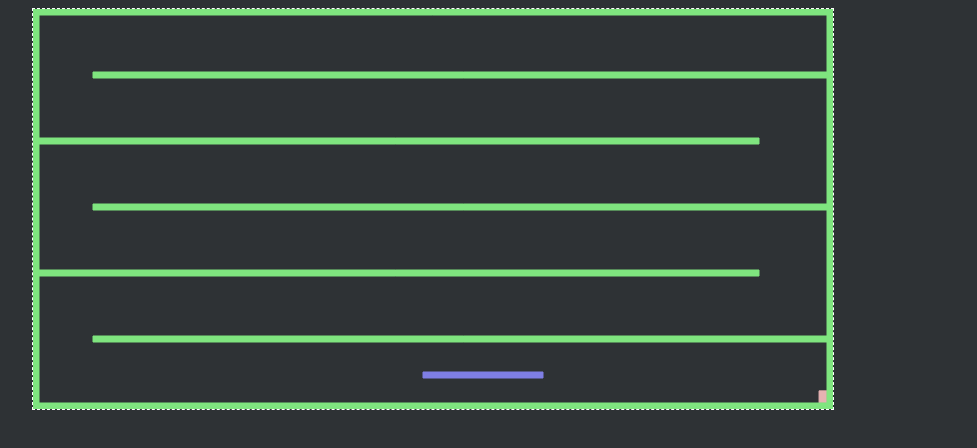
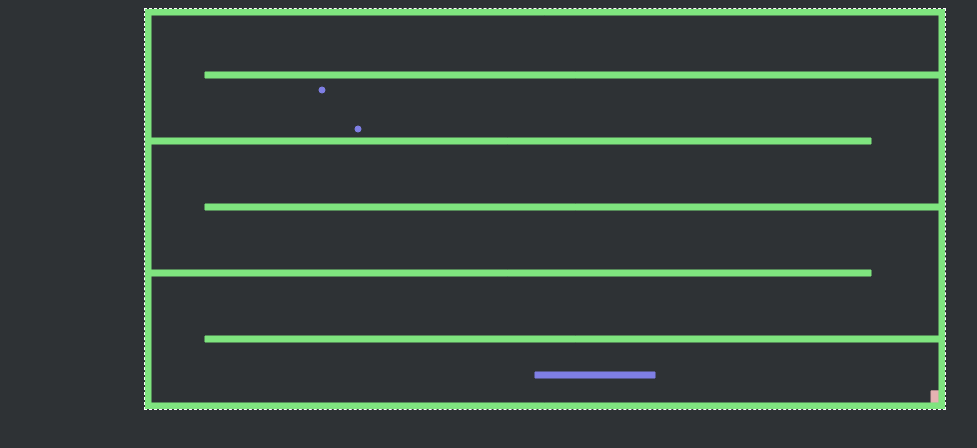
Before and after one commit to superfly91/RWMP1, a plain HTML site: page index.html in a window 1280 px wide. Shown: the whole page, without its empty margins (96-1073 px from the left). Drawn offline with Linux system fonts and the light colour scheme.

Commit message:
Added KillBall obstacle

```diff
--- a/Game.js
+++ b/Game.js
@@ -40,7 +40,6 @@ function Game(canvas, context, ASSET_MANAGER)
 			{
 				game.lives--;
 				game.world.DestroyBody(game.player.PlayerBody.theBody);
-
 			}
 		}
 
@@ -106,14 +105,13 @@ Game.prototype.init = function()
 */
 Game.prototype.update = function()
 {
-	if(this.player.moveLeft == true)
+	if(this.player.moveLeft === true)
 		this.player.DoMoveLeft();
 
-	if(this.player.jump == true)
-		this.player.DoJump();
+	if(this.player.moveRight === true)
+		this.player.DoMoveRight();
 
-	if(this.player.moveRight == true)
-		this.player.DoMoveRight();
+	this.level1.update();
 
 	this.world.Step(1 / 60, 10, 10);
     this.world.ClearForces();
--- a/Globals.js
+++ b/Globals.js
@@ -9,8 +9,8 @@ var WORLD_SCALE = 30;
 var SCREEN_HEIGHT = 0;
 var SCREEN_WIDTH = 0;
 var PLYR_DENSITY = 0.1;
-var	PLYR_REST = 0.1;
-var PLYR_FRICTION = 0.7;
+var	PLYR_REST = 0.0;
+var PLYR_FRICTION = 1.0;
 var PLYR_LIVES = 5;
 
 
--- /dev/null
+++ b/KillBalls.js
@@ -0,0 +1,51 @@
+function KillBalls(xPos, yPos, canvas, context, world)
+{
+	this.KB1InitialX = xPos;
+	this.KB1InitialY = yPos;
+
+	this.KB2InitialX = xPos + 3;
+	this.KB2InitialY = yPos - 1.3;
+
+	this.KB1 = new PhysicsObject(
+		canvas,context,world,"kinematic",
+		0.1, 0.1,
+		this.KB1InitialX, this.KB1InitialY,
+		1.0, 1.0, 1.1,
+		"KB1", "circle");
+
+	this.KB2 = new PhysicsObject(
+		canvas,context,world,"kinematic",
+		0.1, 0.1,
+		this.KB2InitialX, this.KB2InitialY,
+		1.0, 1.0, 1.1,
+		"KB2", "circle");
+
+	this.speed = 2;
+
+	this.KB1.theBody.SetLinearVelocity(new b2Vec2(this.speed, 0));
+	this.KB2.theBody.SetLinearVelocity(new b2Vec2(-this.speed, 0));
+
+	console.log(this.KB1);
+	console.log(this.KB2);
+}
+
+KillBalls.prototype.update = function()
+{
+	if (this.KB1.theBody.GetPosition().x >= this.KB2InitialX)
+	{
+		this.KB1.theBody.SetLinearVelocity(new b2Vec2(-this.speed, 0));
+	}
+	else if (this.KB1.theBody.GetPosition().x <= this.KB1InitialX)
+	{
+		this.KB1.theBody.SetLinearVelocity(new b2Vec2(this.speed, 0));
+	}
+
+	if (this.KB2.theBody.GetPosition().x >= this.KB2InitialX)
+	{
+		this.KB2.theBody.SetLinearVelocity(new b2Vec2(-this.speed, 0));
+	}
+	else if (this.KB2.theBody.GetPosition().x <= this.KB1InitialX)
+	{
+		this.KB2.theBody.SetLinearVelocity(new b2Vec2(this.speed, 0));
+	}
+};
--- a/Level.js
+++ b/Level.js
@@ -19,23 +19,25 @@ function Level(canvas, context, theWorld)
     this.rightBorder = new PhysicsObject(canvas,context,this.world,"static",this.PLATFORM_SIZE,this.height,this.width-0.1,0,DENSITY,FRICTION,REST,"wall");
     // A PHYSICS BOX
 
-    this.platform = new Array();
+    this.platforms = [];
 
     // Create the platforms
     for(i = 0; i < 6; i++)
     {
-
-    	if(i%2==1)
-    		this.platform[i] = new PhysicsObject(canvas,context,this.world,"static",13,this.PLATFORM_SIZE,15,(i*2.2),DENSITY,1.0,REST,"platform");
-    	else
-    		this.platform[i] = new PhysicsObject(canvas,context,this.world,"static",17.2,this.PLATFORM_SIZE,7,(i*2.2),DENSITY,1.0,REST,"platform");
-
+        if(i%2==1)
+            this.platforms[i] = new PhysicsObject(canvas,context,this.world,"static",13,this.PLATFORM_SIZE,15,(i*2.2),DENSITY,1.0,REST,"platform");
+        else
+            this.platforms[i] = new PhysicsObject(canvas,context,this.world,"static",17.2,this.PLATFORM_SIZE,7,(i*2.2),DENSITY,1.0,REST,"platform");
     }
 
-    // Create spikes
+    // Create spikes - Jamie
+    this.spikes1 = new PhysicsObject(canvas,context,this.world,"kinematic",2,this.PLATFORM_SIZE,15,12.2,DENSITY,FRICTION,REST,"spikes");
 
 
-     this.spikes1 = new PhysicsObject(canvas,context,this.world,"kinematic",2,this.PLATFORM_SIZE,15,12.2,DENSITY,FRICTION,REST,"spikes");
+    this.killBalls = new KillBalls(5, 4, canvas, context, this.world);
+}
 
-
-}
+Level.prototype.update = function()
+{
+	this.killBalls.update();
+};
--- a/Player.js
+++ b/Player.js
@@ -9,7 +9,7 @@ function Player(canvas, context, world)
 
 	// PhysicsObject(canvas,context,theWorld, object_type, height, width, xPos , yPos, density, friction ,restitution, object_name,shape)
 	this.PlayerBody = new PhysicsObject(canvas,context,world,"dynamic",this.width,this.height,this.mPOS.x,this.mPOS.y,PLYR_DENSITY,PLYR_FRICTION,PLYR_REST,this.name);
-	this.speed = 4;
+	this.speed = 3;
 	this.jumpImpulse = -3;
 	this.PlayerBody.theBody.SetFixedRotation(true);
 	this.moveLeft = false;
--- a/index.html
+++ b/index.html
@@ -9,10 +9,11 @@
 	</head>
 
 	<body>
-		<canvas id="surface" width="800" height="400" align="justify"></canvas>
+		<canvas id="surface" width="800" height="400"></canvas>
 		<script type="text/javascript" src="Box2dWeb.min.js"></script>
 		<script type="text/javascript" src="Globals.js"></script>
 		<script type="text/javascript" src="PhysicsObject.js"> </script>
+		<script type="text/javascript" src="KillBalls.js"></script>
 		<script type="text/javascript" src="Level.js"></script>
 		<script type="text/javascript" src="Player.js"></script>
 		<script type="text/javascript" src="AssetManager.js"> </script>
--- a/styles/styles.css
+++ b/styles/styles.css
@@ -1,12 +1,15 @@
 body
 {
 	background-color: rgb(46, 50, 53);
+
 }
 
 canvas
 {
 	position: absolute;
 	left: 50%;
-	margin-left: -512px;
+	margin-left: -400px;
 	border: 1px dashed white;
+
+	-webkit-transform:translateZ(0px);
 }
```
Also changed, not shown: PhysicsObject.js (line endings or trailing spaces). Lines whose indentation alone changed are shown as unchanged.
